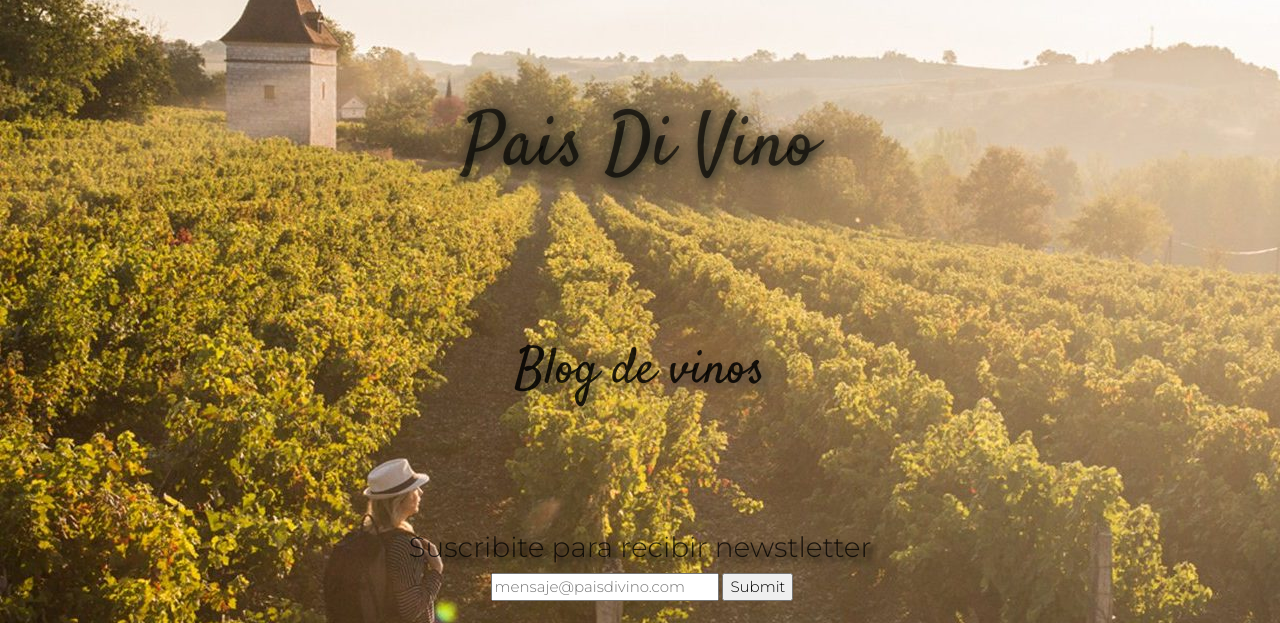
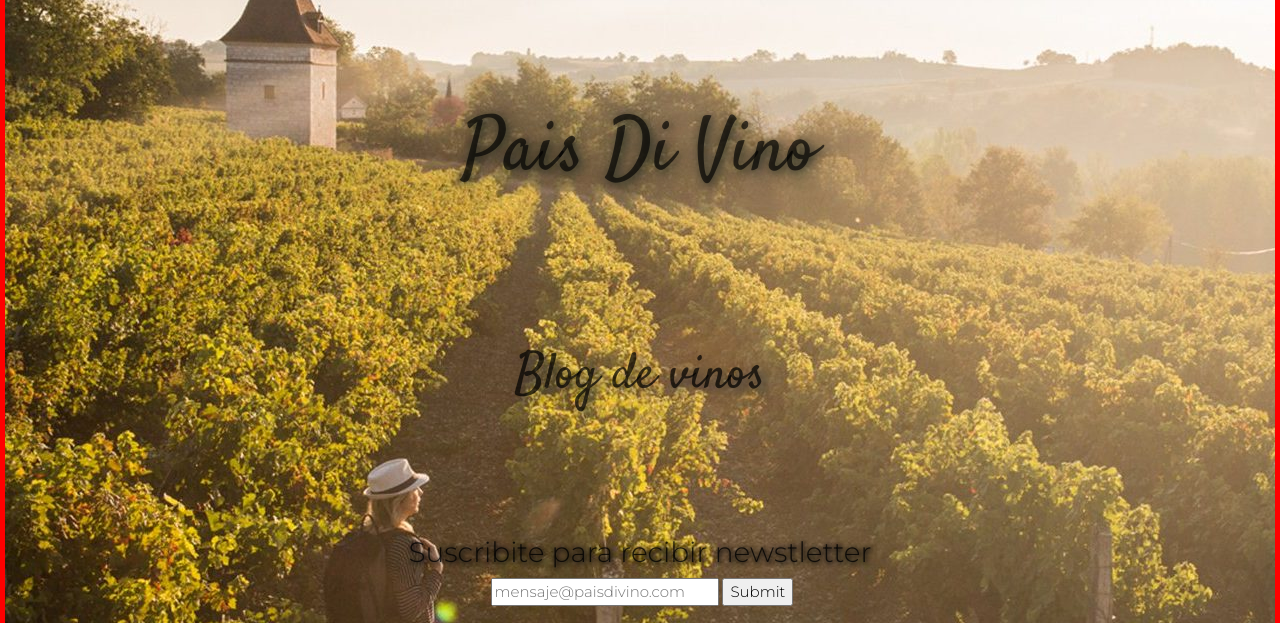
Before and after one commit to Maivecostantini/PreEntrega3-CostantiniMaive, a plain HTML site: page index.html in a window 1280 px wide. Shown: the part 177-800 px from the top of the page. Drawn offline with nearby package versions, Linux system fonts and the light colour scheme; a web font is replaced by a local one.

Commit message:
finalproyecto

```diff
--- a/scss/componentes/_recuadrosNosYBod.scss
+++ b/scss/componentes/_recuadrosNosYBod.scss
@@ -9,17 +9,19 @@
 }
 .bod{
     width: 90%;
-    height: 550px;
+
 }
 .listabodegas{
     border-radius: 5px;
     overflow: scroll;
     height: 500px;
+
 }
 .imagenesnosotros, .iframe{
     height: 500px;
     border-radius: 5%;
     opacity: 0.9;
+    overflow: hidden;
 }
 iframe{
     margin-bottom: 25px;
--- a/scss/style.scss
+++ b/scss/style.scss
@@ -9,7 +9,8 @@
 body{
 background-image: url(../imagenes/viñedo\ 2.jpg);
 background-attachment: fixed;
-height: 100%;
+border: 5px solid red;
+overflow: auto;
 header{
     div{
         div{
@@ -49,9 +50,9 @@ main{
         align-items: center;
         height: $alto*20;
         width: 100%;
-        text-shadow: 5px 5px 10px rgba(61, 61, 61, 0.685);
+        text-shadow: 5px 5px 10px rgba(61, 60, 60, 0.819);
         h2{
-            @include Titulos($fontsi*10,rgba(0, 0, 0, 0.847), 'Satisfy', 10px );
+            @include Titulos($fontsi*10,rgba(0, 0, 0, 0.702), 'Satisfy', 10px );
         }
 
         }
@@ -63,7 +64,7 @@ main{
             flex-direction: row;
             justify-content: center;
             align-items: center;
-            text-shadow:5px 5px 5px rgba(16, 16, 16, 0.967);
+            text-shadow: 1px 1px 5px rgba(16, 16, 16, 0.967), 1px 1px 5px rgba(16, 16, 16, 0.967);
         }
     }
 
@@ -74,7 +75,6 @@ main{
         top: 180px;
         right: 4px;
         rotate:(-10deg);
-        animation-name: example;
         animation-duration: 2s;
         &:hover{
             transition: 5s;
```
Also changed, not shown: index.html (+0 -4 lines), nosotros.html (+3 -3 lines), css/style.css, imagenes/1.jpg (deleted), imagenes/2.jpg (deleted), imagenes/3.jpeg (deleted), imagenes/Criolla-Durigutt-.jpg (deleted), imagenes/angelica.jpg (deleted), imagenes/embotellado.jpg (added), imagenes/logouvita.jpg (deleted), imagenes/logovinito.jpg (deleted), imagenes/luigi.jpeg (deleted), imagenes/maridaje.jpg (deleted), imagenes/melodia.jpg (deleted), 1 more files, 1 other file.
